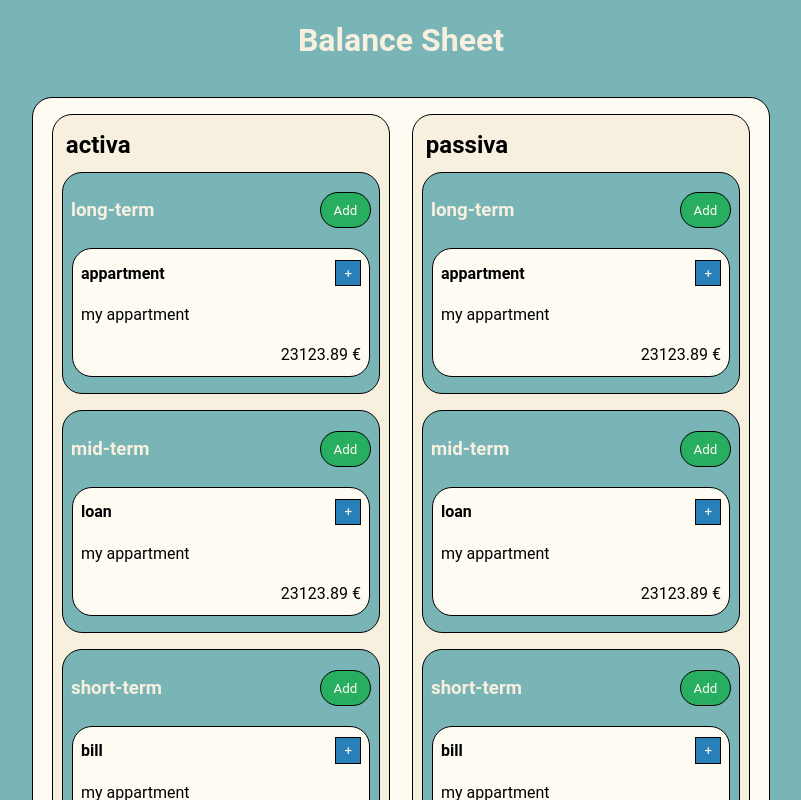
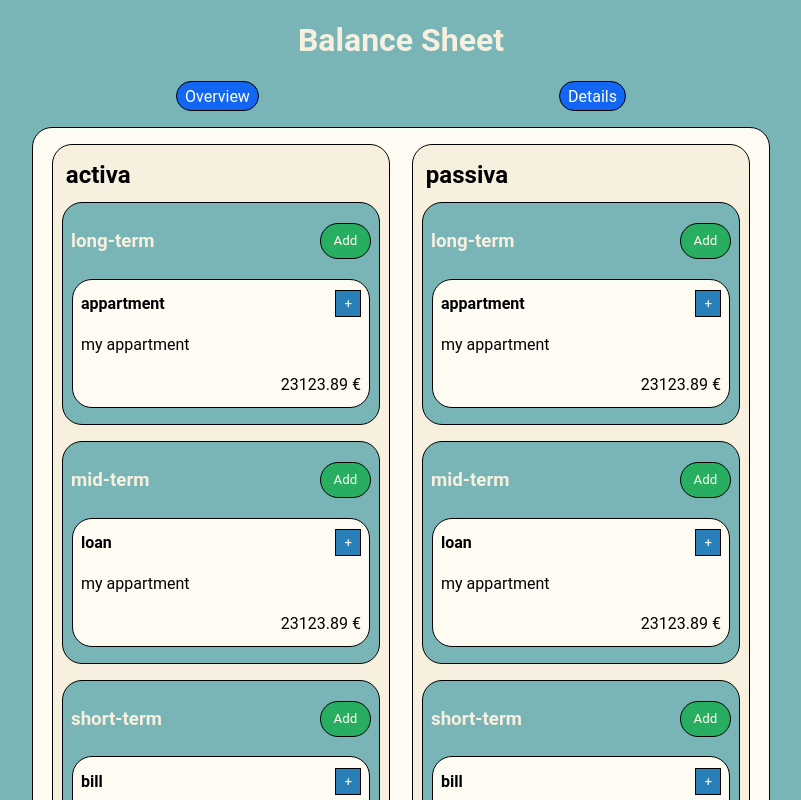
Before and after one commit to StefanBehring/React-BalanceSheet, a React (Create React App) app: page / in a window 1280 px wide. Shown: the top 800 px of the page, without its empty margins (239-1040 px from the left). Built offline with nearby package versions, Linux system fonts and the light colour scheme.

Commit message:
Add Navigation component

```diff
--- a/src/General/Header/Header.tsx
+++ b/src/General/Header/Header.tsx
@@ -1,9 +1,11 @@
 import styled from 'styled-components/macro'
+import Navigation from '../Navigation/Navigation'
 
 const Header = () => {
   return (
     <header>
       <AppTitle>Balance Sheet</AppTitle>
+      <Navigation />
     </header>
   )
 }
--- /dev/null
+++ b/src/General/Navigation/Navigation.tsx
@@ -0,0 +1,36 @@
+import styled from 'styled-components/macro'
+import { Link } from 'react-router-dom'
+
+const Navigation = () => {
+  return (
+    <Nav>
+      <StyledLink to="/">Overview</StyledLink>
+      <StyledLink to="/details">Details</StyledLink>
+    </Nav>
+  )
+}
+
+const Nav = styled.nav`
+  display: flex;
+  justify-content: space-around;
+`
+
+const StyledLink = styled(Link)`
+  background-color: #1266f1;
+  border: 1px solid #000;
+  border-radius: 25px;
+  color: white;
+  font-family: var(--font-family);
+  padding: 0.3rem 0.5rem;
+  text-align: center;
+  text-decoration: none;
+  transition: all 0.3s ease-in;
+  width: fit-content;
+
+  &:hover {
+    background-color: #0d47a1;
+    color: white;
+  }
+`
+
+export default Navigation
```
Also changed, not shown: 2 other files (tests, documents, lock files or other folders).
